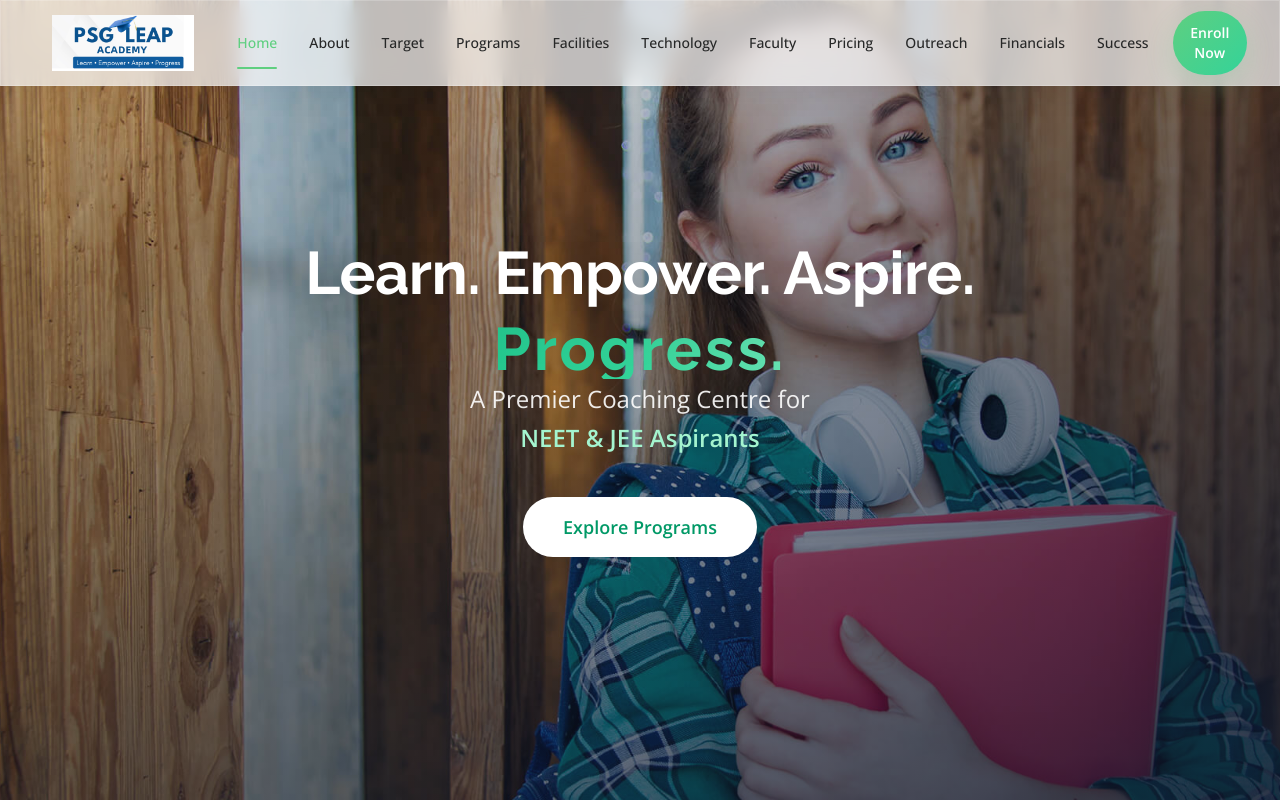
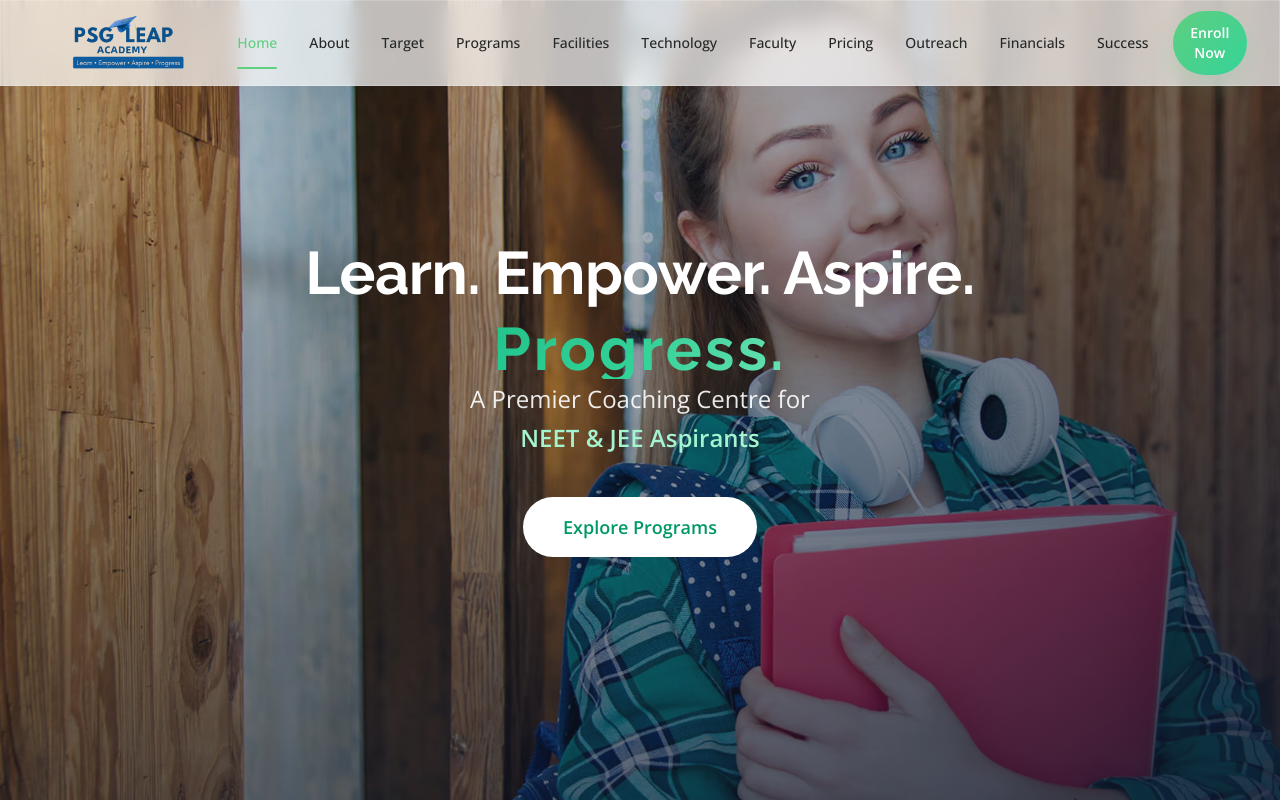
Before and after one commit to Vijay-Psgtech/Psg-leap-academy, a React (Vite) app: page / in a window 1280 px wide. Shown: the top 802 px of the page. Built offline with nearby package versions, Linux system fonts and the light colour scheme.

Commit message:
Logo bg remove and added in respective files.

```diff
--- a/src/components/PSGLEAPAcademy.jsx
+++ b/src/components/PSGLEAPAcademy.jsx
@@ -299,7 +299,7 @@ export default function PSGLeapAcademy() {
               whileHover={{ scale: 1.03 }}
             >
               <motion.img
-                src="src/assets/img/logo.png"
+                src="logo.png"
                 alt="PSG LEAP Logo"
                 className="h-14 w-7xl object-contain"
                 initial={{ opacity: 0, y: -6 }}
```
Also changed, not shown: public/logo.png, src/assets/img/logo.png (deleted).
